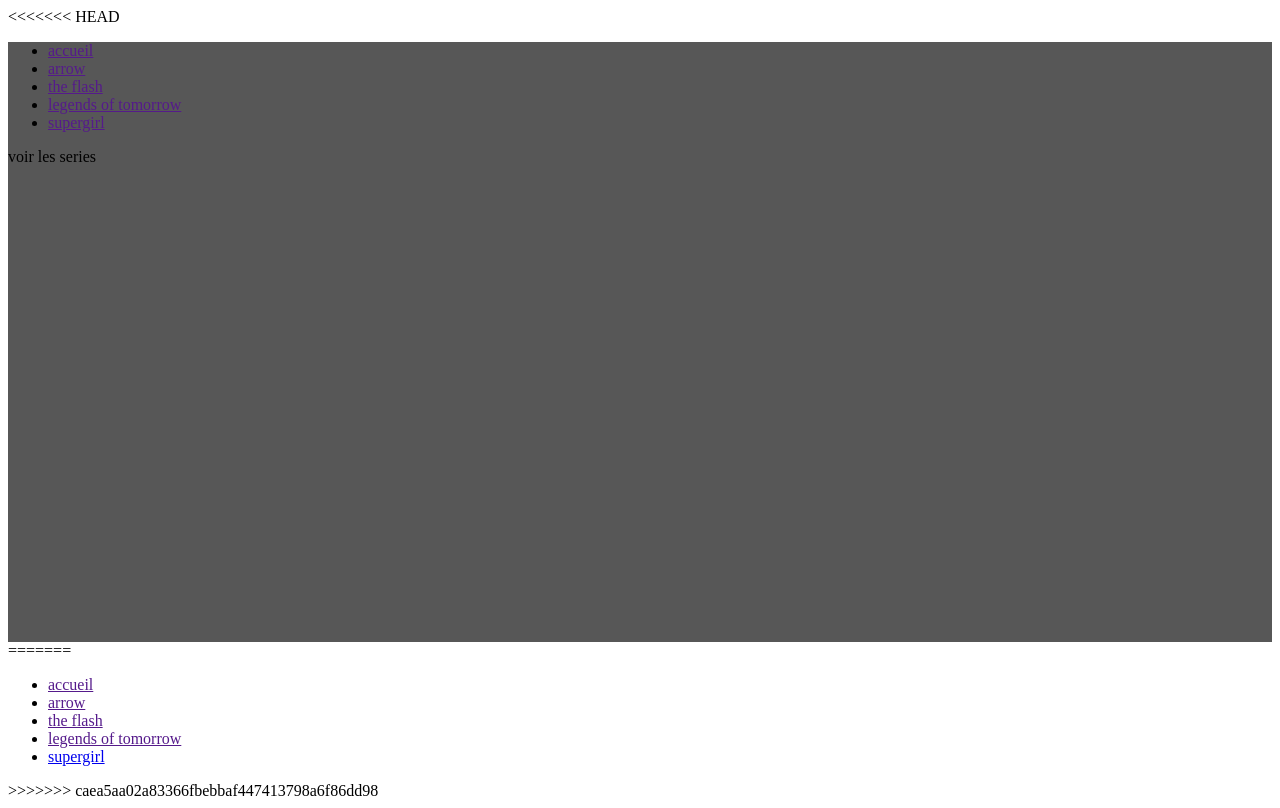
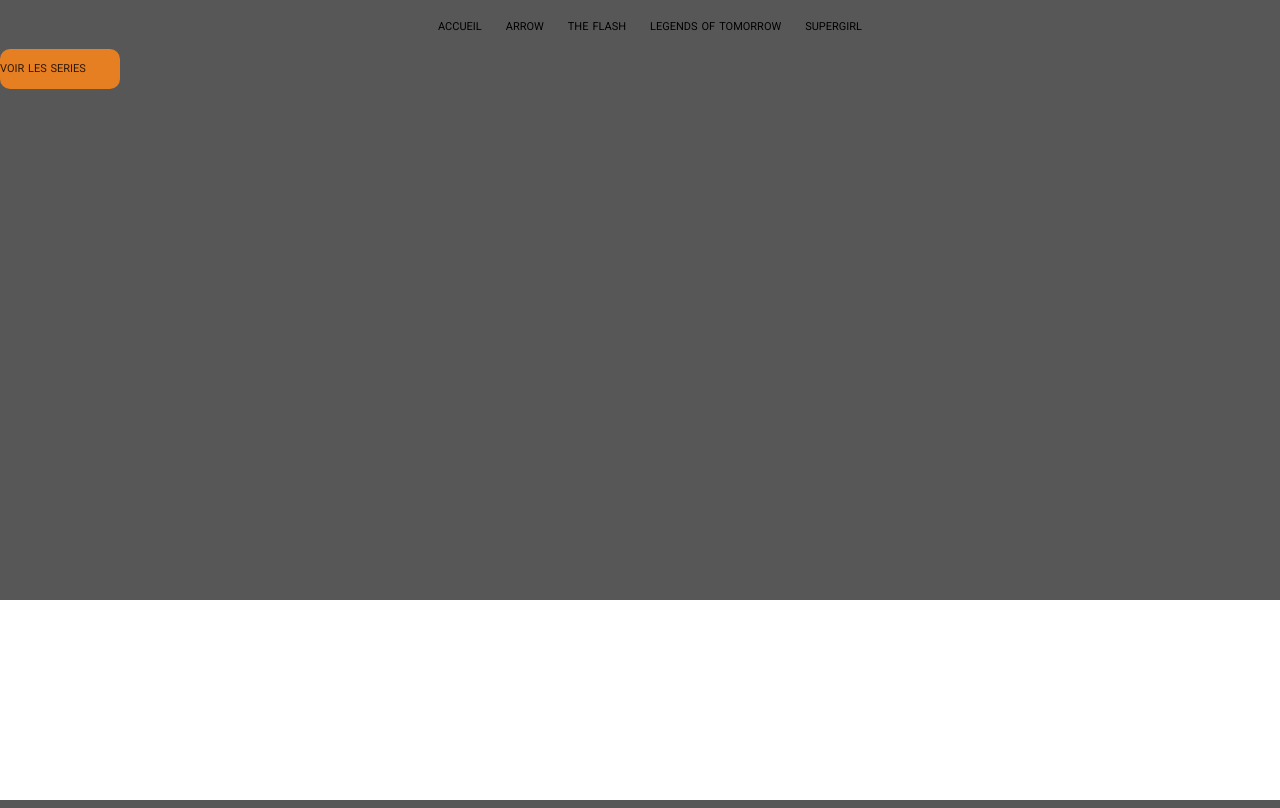
Before and after one commit to Fabscala/A2_PREPRO_TRAN_SCALABRIN, a PHP site: page / in a window 1280 px wide. Run offline with PHP 8.4, Linux system fonts and the light colour scheme.

Commit message:
conflict fixed

```diff
--- a/css/style.css
+++ b/css/style.css
@@ -1,4 +1,3 @@
-<<<<<<< HEAD
 @import "https://fonts.googleapis.com/css?family=Roboto:300,400,500,700";
 body {
   margin: 0;
@@ -10,41 +9,22 @@ body #landingpage {
   background-color: #575757;
 }
 body #landingpage nav {
-=======
-@import 'https://fonts.googleapis.com/css?family=Roboto:300,400,500,700';
-nav {
->>>>>>> caea5aa02a83366fbebbaf447413798a6f86dd98
   text-align: center;
   z-index: 1;
 }
-<<<<<<< HEAD
 body #landingpage nav ul {
-=======
-
-nav ul {
->>>>>>> caea5aa02a83366fbebbaf447413798a6f86dd98
   list-style: none;
   margin: 0;
   padding-top: 15px;
 }
-<<<<<<< HEAD
 body #landingpage nav ul li {
-=======
-
-nav ul li {
->>>>>>> caea5aa02a83366fbebbaf447413798a6f86dd98
   font-size: 16px;
   font-variant: small-caps;
   font-family: 'Roboto';
   display: inline-block;
   margin-right: 20px;
 }
-<<<<<<< HEAD
 body #landingpage nav ul li a {
-=======
-
-nav ul li a {
->>>>>>> caea5aa02a83366fbebbaf447413798a6f86dd98
   text-decoration: none;
   color: #000;
 }
@@ -62,4 +42,5 @@ body #landingpage #landing-box #landing-box-text {
   font-size: 15px;
   color: rgba(0, 0, 0, 0.8);
   padding-top: 9px;
+  text-aligne: center;
 }
--- a/index.html
+++ b/index.html
@@ -8,7 +8,6 @@
 <body>
 
 	<header>
-<<<<<<< HEAD
 		<div id="landingpage">
 			<nav class="navbar">
 				<ul>
@@ -16,7 +15,7 @@
 					<li><a href="">arrow</a></li>
 					<li><a href="">the flash</a></li>
 					<li><a href="">legends of tomorrow</a></li>
-					<li><a href="">supergirl</a></li>
+					<li><a href="supergirl.html">supergirl</a></li>
 				</ul>
 			</nav>
 
@@ -25,17 +24,6 @@
 			</div>
 
 		</div>
-=======
-		<nav class="navbar">
-			<ul>
-				<li><a href="">accueil</a></li>
-				<li><a href="">arrow</a></li>
-				<li><a href="">the flash</a></li>
-				<li><a href="">legends of tomorrow</a></li>
-				<li><a href="supergirl.html">supergirl</a></li>
-			</ul>
-		</nav>
->>>>>>> caea5aa02a83366fbebbaf447413798a6f86dd98
 	</header>
 
 
--- a/scss/style.scss
+++ b/scss/style.scss
@@ -48,6 +48,7 @@ body{
 					font-size:15px;
 					color: rgba(0,0,0,0.8);
 					padding-top:9px;
+					text-aligne:center;
 				}
 
 		}
```
